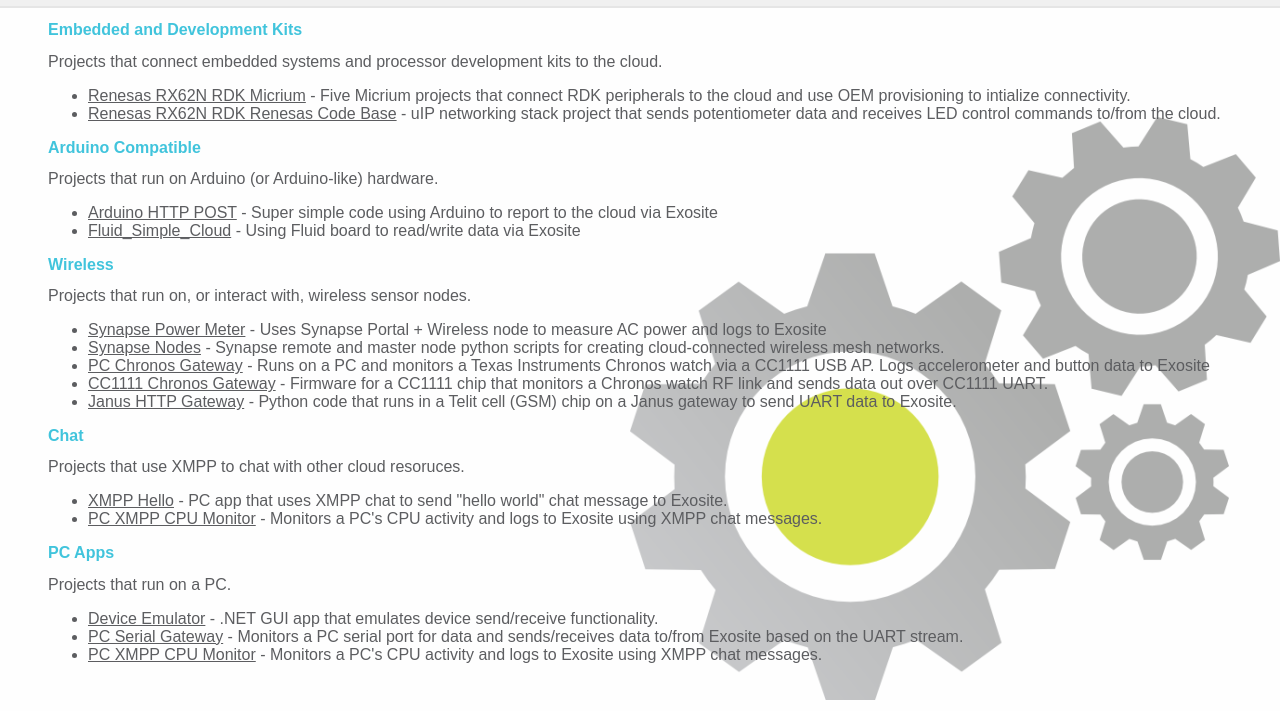
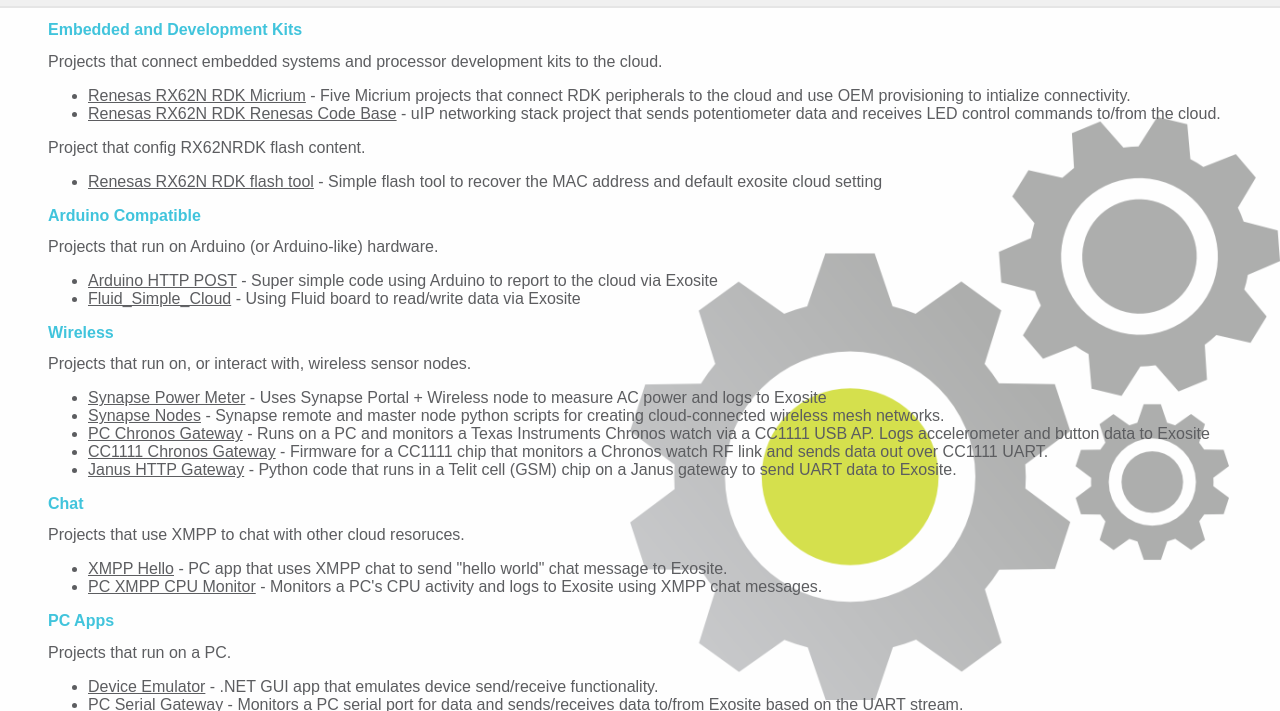
Before and after one commit to exosite-garage/exosite-garage.github.com, a plain HTML site: page index.html in a window 1280 px wide. Shown: the part 100-811 px from the top of the page. Drawn offline with Linux system fonts and the light colour scheme.

Commit message:
add RX62N flash tool

```diff
--- a/index.html
+++ b/index.html
@@ -35,6 +35,10 @@
     <ul>
       <li><a href="https://github.com/exosite-garage/micrium_gnurx_cloud">Renesas RX62N RDK Micrium</a> - Five Micrium projects that connect RDK peripherals to the cloud and use OEM provisioning to intialize connectivity.</li>
       <li><a href="https://github.com/exosite-garage/uip_rx62n_cloud">Renesas RX62N RDK Renesas Code Base</a> - uIP networking stack project that sends potentiometer data and receives LED control commands to/from the cloud.</li>
+    </ul>
+    Project that config RX62NRDK flash content.
+     <ul>
+      <li><a href="https://github.com/exosite-garage/flash_tool">Renesas RX62N RDK flash tool</a> - Simple flash tool to recover the MAC address and default exosite cloud setting</li>
     </ul>
     <h2>Arduino Compatible</h2>
     Projects that run on Arduino (or Arduino-like) hardware.
```
